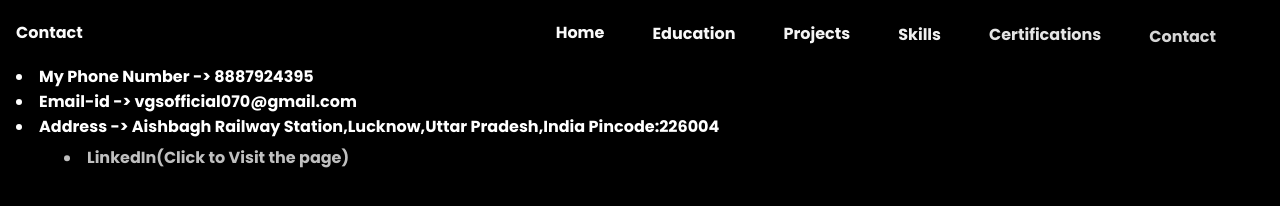
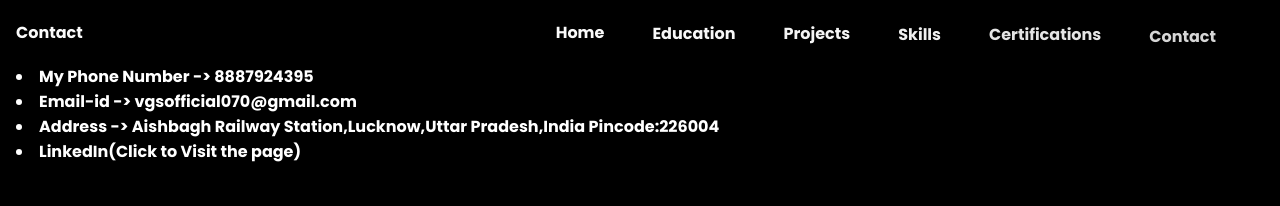
Before and after one commit to DVGS0707/resume-vgs, a plain HTML site: page contact.html in a window 1280 px wide. Drawn offline with nearby package versions, Linux system fonts and the light colour scheme.

Commit message:
Update contact.html
removed problem causing style class

```diff
--- a/contact.html
+++ b/contact.html
@@ -45,7 +45,7 @@
                 <p><li>My Phone Number -> 8887924395</li><li>Email-id -> vgsofficial070@gmail.com</li>
                 <li>Address ->
                     Aishbagh Railway Station,Lucknow,Uttar Pradesh,India Pincode:226004</li>
-                <li class="nav__item"><a href="/index.html" class="nav__link">LinkedIn(Click to Visit the page)</a></li>
+                <li><a href="/index.html" class="nav__link">LinkedIn(Click to Visit the page)</a></li>
             </div>
         </div>
     </main>
```
